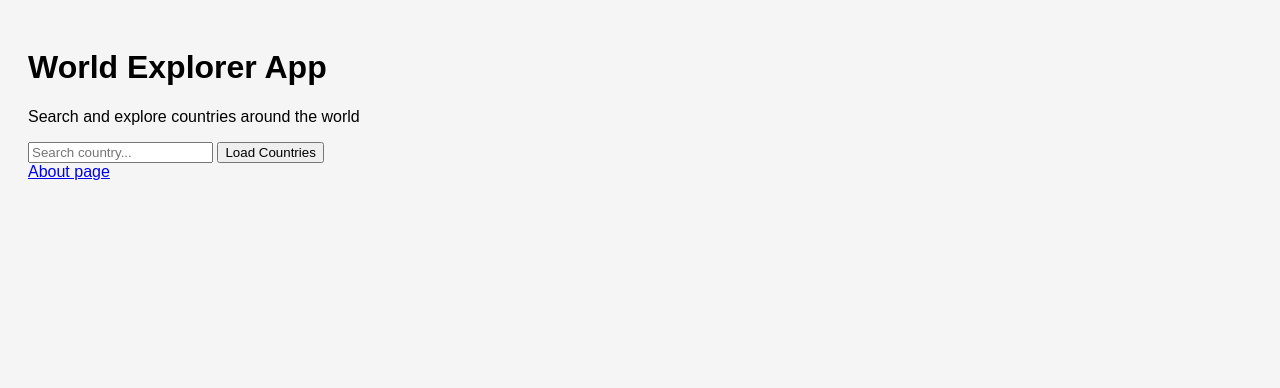
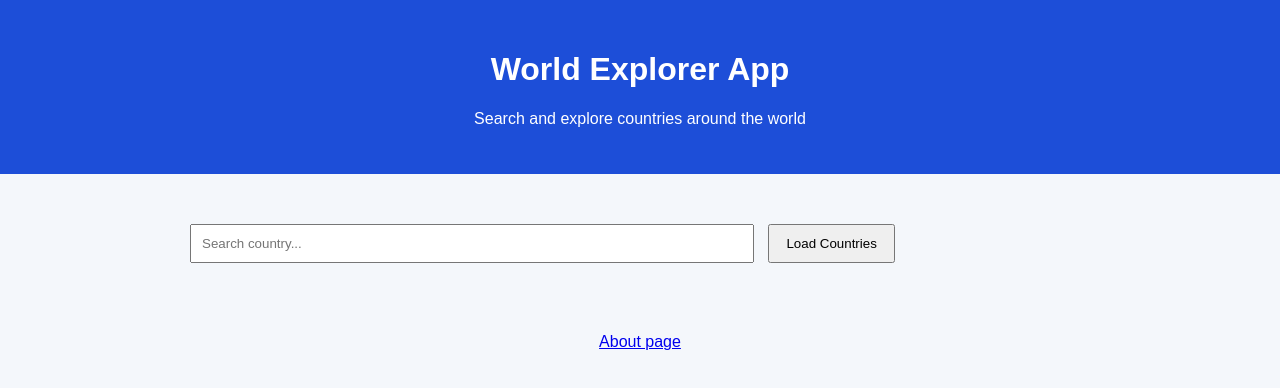
Before and after one commit to AbrahamTad/country-info-app, a website: page index.html in a window 1280 px wide. Drawn offline with Linux system fonts and the light colour scheme.

Commit message:
style: add layout

```diff
--- a/style.css
+++ b/style.css
@@ -1,12 +1,52 @@
 body {
-  font-family: Arial;
+  font-family: Arial, sans-serif;
+  margin: 0;
+  background-color: #f4f7fb;
+  color: #222;
+}
+
+header {
+  background-color: #1d4ed8;
+  color: white;
+  padding: 30px;
+  text-align: center;
+}
+
+main {
+  max-width: 900px;
+  margin: 30px auto;
   padding: 20px;
-  background-color: #f5f5f5;
+}
+
+input {
+  padding: 10px;
+  width: 60%;
+  margin-right: 10px;
+}
+
+button {
+  padding: 10px 16px;
+  cursor: pointer;
+}
+
+#countries {
+  margin-top: 20px;
+  display: grid;
+  gap: 15px;
 }
 
 .country {
   background: white;
-  margin: 10px 0;
-  padding: 10px;
+  padding: 15px;
   border-radius: 8px;
+  border-left: 5px solid #1d4ed8;
 }
+
+.country h3 {
+  margin: 0 0 8px;
+}
+
+nav {
+  text-align: center;
+  margin-bottom: 30px;
+}
```
